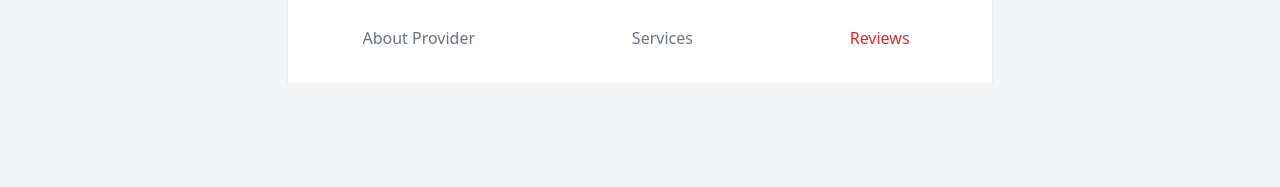
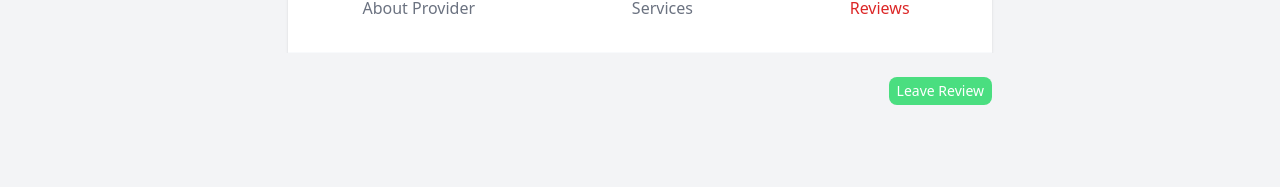
Before and after one commit to brianalegre/No-Free-Toes, a React (Create React App) app in the folder client/: page /service/1 in a window 1280 px wide. Both pictures are taken after a click on the button "Reviews". Shown: the part 482-669 px from the top of the page. Built offline with nearby package versions, Linux system fonts and the light colour scheme; no server answers; the HTML template or start-up script is replaced by a standard one.

Commit message:
Added review form subcomponent and started on functionality

```diff
--- /dev/null
+++ b/client/src/components/ServicePage/subcomponents/ReviewForm.js
@@ -0,0 +1,25 @@
+import React from "react";
+
+export default function ReviewForm() {
+  return (
+    <>
+      <textarea
+        id="message"
+        rows="4"
+        className="block p-2.5 w-full text-sm text-gray-900 bg-gray-50 rounded-lg border border-gray-300 focus:ring-0"
+        placeholder="Leave a comment..."
+      ></textarea>
+      <div className="-mx-6 sm:-mx-8 px-4 sm:px-6 bg-gray-100">
+        <div className="inline-block min-w-full"></div>
+        <div className="flex justify-end">
+          <button
+            type="button"
+            className="text-white bg-green-400 hover:bg-green-800 font-medium rounded-lg text-sm px-2 py-1 mr-2 mb-2 dark:bg-green-600 dark:hover:bg-green-700"
+          >
+            Submit
+          </button>
+        </div>
+      </div>
+    </>
+  );
+}
--- a/client/src/components/ServicePage/subcomponents/ServiceComments.js
+++ b/client/src/components/ServicePage/subcomponents/ServiceComments.js
@@ -7,6 +7,7 @@ import {
   OneStar,
   ZeroStar,
 } from "./StarRating";
+import ReviewForm from "./ReviewForm"
 import { useQuery } from "@apollo/client";
 import { useParams } from "react-router-dom";
 import { QUERY_SERVICECOMMENTS_BY_SERVICEUSERID } from "../../../utils/queries";
@@ -15,6 +16,7 @@ import * as moment from "moment";
 export default function Reviews() {
   const { serviceUserId } = useParams();
   const [serviceComments, setServiceComments] = useState([]);
+  const [renderReviewForm, setRenderReviewForm] = useState(false)
 
   const { loading, error, data } = useQuery(
     QUERY_SERVICECOMMENTS_BY_SERVICEUSERID,
@@ -63,7 +65,10 @@ export default function Reviews() {
 
     return (
       <>
-        <div key={normalUserFn + normalUserLn + "review " + i}  className="min-w-full h-auto bg-white">
+        <div
+          key={normalUserFn + normalUserLn + "review " + i}
+          className="min-w-full h-auto bg-white"
+        >
           <div className="flex pl-3 sm:pl-4 py-4 text-black font-bold">
             <img
               className="w-16"
@@ -90,5 +95,28 @@ export default function Reviews() {
     );
   });
 
-  return <section>{serviceReviews}</section>;
+  return (
+    <section>
+      {serviceReviews}
+      {renderReviewForm === false ? (
+              <div className="-mx-6 sm:-mx-8 px-4 sm:px-6 bg-gray-100">
+              <div className="flex justify-end">
+                <button
+                  type="button"
+                  className="text-white bg-green-400 hover:bg-green-800 font-medium rounded-lg text-sm px-2 py-1 mr-2 mb-2 dark:bg-green-600 dark:hover:bg-green-700"
+                  onClick={()=>setRenderReviewForm(true)}
+                >
+                  Leave Review
+                </button>
+              </div>
+            </div>
+      ) : <ReviewForm renderReviewForm={renderReviewForm} />}
+      <div className="-mx-4 sm:-mx-8 px-4 sm:px-8 bg-gray-100">
+        <div className="inline-block min-w-full"></div>
+      </div>
+      {/* testing area ---- will be a new sub component */}
+
+
+    </section>
+  );
 }
```
